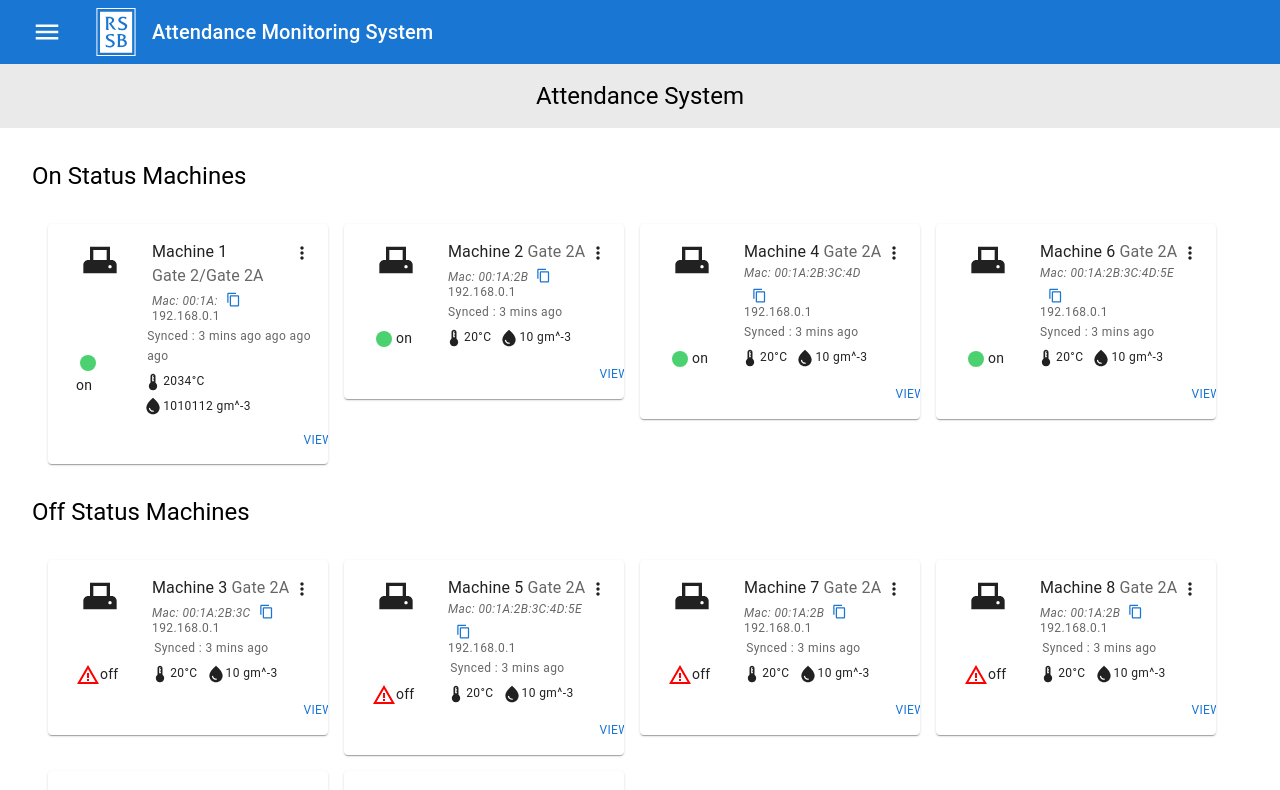
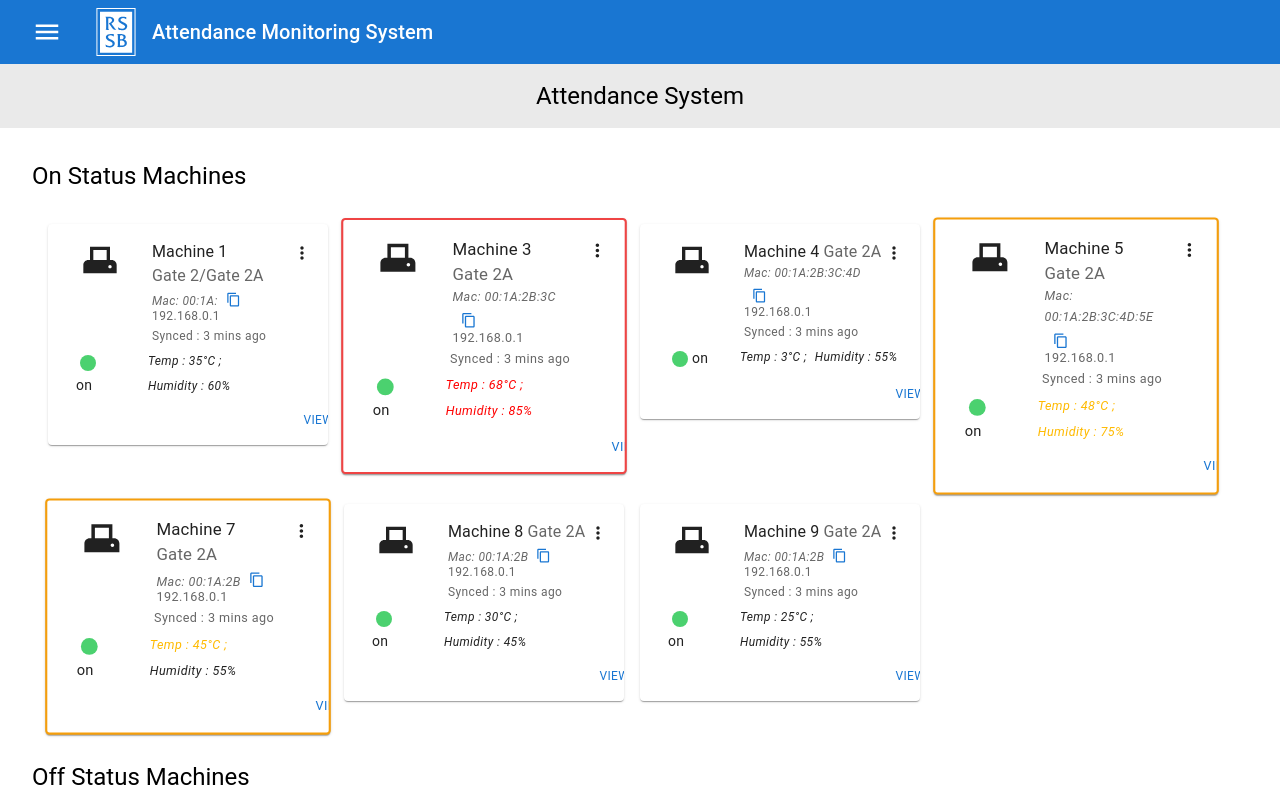
Before and after one commit to Kunalmanchanda19/AttendenceMonitoringSystem, a React (Create React App) app: page /attendance in a window 1280 px wide. Shown: the top 790 px of the page. Built offline with nearby package versions, Linux system fonts and the light colour scheme.

Commit message:
temp/humidity indicators added

```diff
--- a/src/components/AttendanceMachines/Machines.tsx
+++ b/src/components/AttendanceMachines/Machines.tsx
@@ -31,33 +31,33 @@ const data = [
     location: "Gate 2/Gate 2A",
     mac: "00:1A:",
     ip: "192.168.0.1",
-    last_synced: "3 mins ago ago ago ago ",
-    temp: "2034°C",
-    humidity: "1010112 gm^-3",
+    last_synced: "3 mins ago ",
+    temp: 35,
+    humidity: 60,
   },
   {
     id: 2,
     title: "Machine 2",
     content: "Content for Card 2",
-    status: "on",
+    status: "off",
     location: "Gate 2A",
     mac: "00:1A:2B",
     ip: "192.168.0.1",
     last_synced: "3 mins ago",
-    temp: "20°C",
-    humidity: "10 gm^-3",
+    temp: 20,
+    humidity : 65,
   },
   {
     id: 3,
     title: "Machine 3",
     content: "Content for Card 3",
-    status: "off",
+    status: "on",
     location: "Gate 2A",
     mac: "00:1A:2B:3C",
     ip: "192.168.0.1",
     last_synced: "3 mins ago",
-    temp: "20°C",
-    humidity: "10 gm^-3",
+    temp:68,
+    humidity : 85,
   },
   {
     id: 4,
@@ -68,81 +68,70 @@ const data = [
     mac: "00:1A:2B:3C:4D",
     ip: "192.168.0.1",
     last_synced: "3 mins ago",
-    temp: "20°C",
-    humidity: "10 gm^-3",
+    temp: 3 ,
+    humidity : 55,
   },
   {
     id: 5,
     title: "Machine 5",
     content: "Content for Card 1",
+    status: "on",
+    location: "Gate 2A",
+    mac: "00:1A:2B:3C:4D:5E",
+    ip: "192.168.0.1",
+    last_synced: "3 mins ago",
+    temp: 48,
+    humidity : 75,
+  },
+  {
+    id: 6,
+    title: "Machine 6",
+    content: "Content for Card 2",
     status: "off",
     location: "Gate 2A",
     mac: "00:1A:2B:3C:4D:5E",
     ip: "192.168.0.1",
     last_synced: "3 mins ago",
-    temp: "20°C",
-    humidity: "10 gm^-3",
-  },
-  {
-    id: 6,
-    title: "Machine 6",
-    content: "Content for Card 2",
-    status: "on",
-    location: "Gate 2A",
-    mac: "00:1A:2B:3C:4D:5E",
-    ip: "192.168.0.1",
-    last_synced: "3 mins ago",
-    temp: "20°C",
-    humidity: "10 gm^-3",
+    temp: 18,
+    humidity: 55,
   },
   {
     id: 7,
     title: "Machine 7",
     content: "Content for Card 2",
-    status: "off",
+    status: "on",
     location: "Gate 2A",
     mac: "00:1A:2B",
     ip: "192.168.0.1",
     last_synced: "3 mins ago",
-    temp: "20°C",
-    humidity: "10 gm^-3",
+    temp: 45,
+    humidity : 55,
   },
   {
     id: 8,
     title: "Machine 8",
     content: "Content for Card 2",
-    status: "off",
+    status: "on",
     location: "Gate 2A",
     mac: "00:1A:2B",
     ip: "192.168.0.1",
     last_synced: "3 mins ago",
-    temp: "20°C",
-    humidity: "10 gm^-3",
+    temp: 30,
+    humidity :45,
   },
   {
     id: 9,
     title: "Machine 9",
     content: "Content for Card 2",
-    status: "off",
+    status: "on",
     location: "Gate 2A",
     mac: "00:1A:2B",
     ip: "192.168.0.1",
     last_synced: "3 mins ago",
-    temp: "20°C",
-    humidity: "10 gm^-3",
+    temp: 25,
+    humidity : 55,
   },
-  {
-    id: 10,
-    title: "Machine 10",
-    content: "Content for Card 2",
-    status: "off",
-    location: "Gate 2A",
-    mac: "00:1A:2B",
-    ip: "192.168.0.1",
-    last_synced: "3 mins ago",
-    temp: "20°C",
-    humidity: "10 gm^-3",
-  },
+
 
   // Add more data as needed
 ];
@@ -173,6 +162,22 @@ const Machines = () => {
     console.log(`No entry found with id ${entryWithId}`);
   }
 
+  const color =(item: typeof data[0]) => {
+
+    if(item.temp>=55 || item.humidity>=85 )
+    {
+        return "border-2 border-red-500 scale-105 mx-1"
+    }
+    else if(item.temp>=45 && item.temp<55 || item.humidity>=75 && item.humidity<85 )
+    {
+        return "border-2 border-amber-500 scale-105 mx-1"
+    }
+
+    else {
+      return " "
+    }
+  }
+
   const handleCopyClick = (id: number) => {
     navigator.clipboard.writeText(textToCopy);
     setSnackbarOpen(true);
@@ -190,8 +195,8 @@ const Machines = () => {
   const renderMachineCard = (SectionData: typeof data) => (
     <Grid container spacing={2} sx={{ paddingX: 4 , paddingY:2}}>
       {SectionData.map((item) => (
-        <Grid item key={item.id} xs={12} sm={6} md={4} lg={3} sx={{}}>
-          <Card>
+        <Grid item key={item.id} xs={12} sm={6} md={4} lg={3} sx={{}} className="">
+          <Card className={color(item)}>
             <CardContent sx={{}} className="">
               <Grid
                 container
@@ -306,15 +311,15 @@ const Machines = () => {
                     </Typography>
                     <Grid container  className=" flex flex-row">
                       <Grid  className="" sx={{paddingRight:1}} >
-                    <Typography variant="caption" >
-                        <DeviceThermostatIcon fontSize="small"/>
-                        {item.temp}
+                    <Typography variant="caption"  sx={{color:item.temp>=45 && item.temp<55 ?"#FFBA00":item.temp>=55?"red" :"", fontStyle: "italic" }}  >
+                        {/* <DeviceThermostatIcon fontSize="small"/> */}
+                      Temp : {item.temp}°C ;
                     </Typography>
                     </Grid>
                     <Grid  className="" >
-                    <Typography variant="caption" >
-                        <WaterDropIcon fontSize="small"/>
-                        {item.humidity}
+                    <Typography variant="caption"  sx={{ color:item.humidity>=75 && item.humidity<85 ?"#FFBA00":item.humidity>=85?"red" :"",fontStyle: "italic"}}>
+                        {/* <WaterDropIcon fontSize="small" /> */}
+                       Humidity : {item.humidity}%
                     </Typography>
                     </Grid>
                     </Grid>
```
